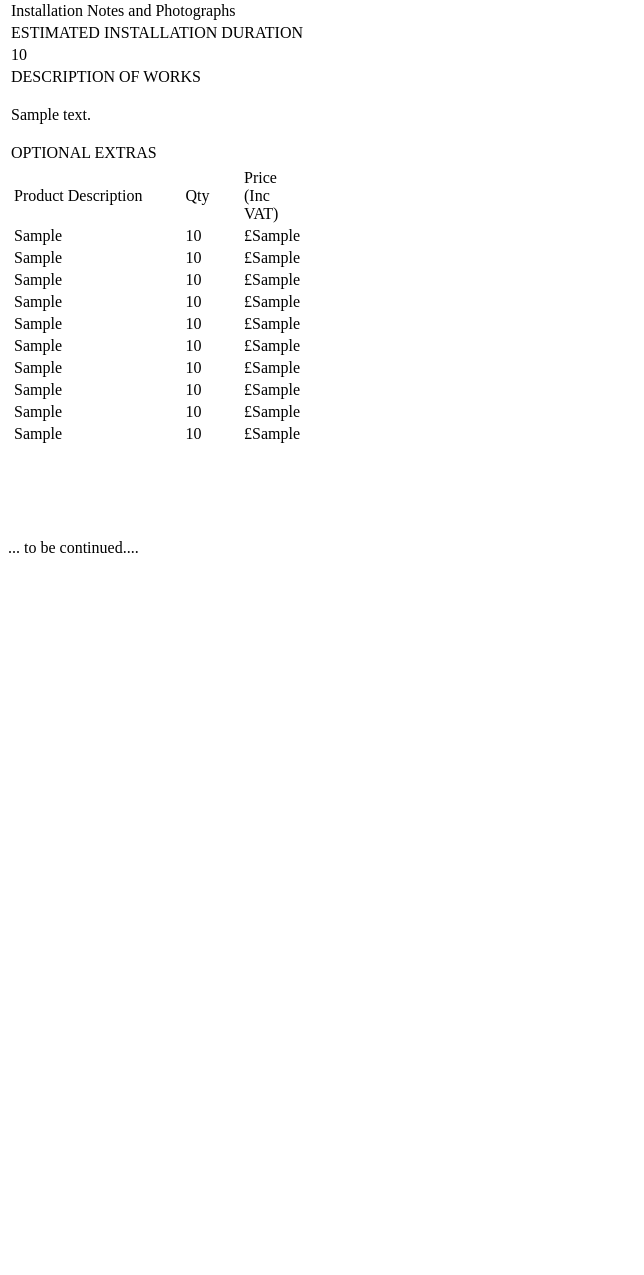
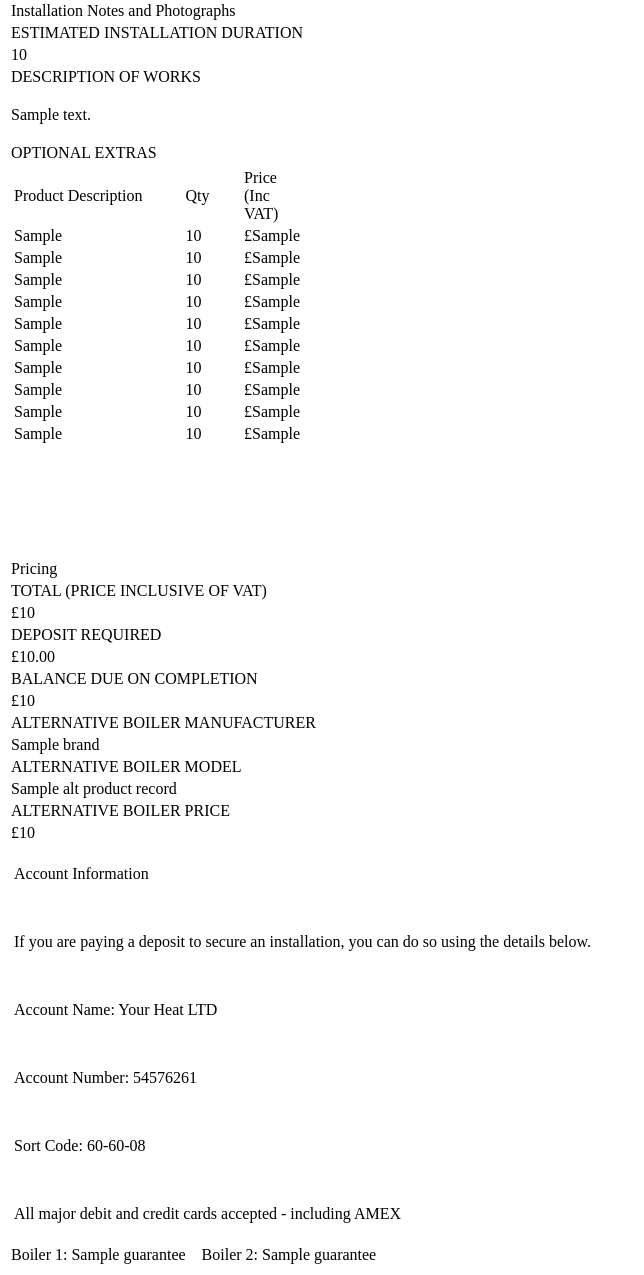
Before and after one commit to owngoal63/qp3, a Django app: template templates/pdf/user_yourheatx/quote_for_pdf.html in a window 1280 px wide. Shown: the part 3761-5036 px from the top of the page, without its empty margins (0-644 px from the left). Before the commit the page ends 4314 px from the top, so only its background shows below. Run offline with Django 3.2, Linux system fonts and the light colour scheme; the template is opened without the code that fills it: most values are stand-ins (such as "Sample title", 1, 10 or a date in 2020); some web fonts are replaced.

Commit message:
YH Final page layout design

```diff
--- a/templates/pdf/user_yourheatx/quote_for_pdf.html
+++ b/templates/pdf/user_yourheatx/quote_for_pdf.html
@@ -886,8 +886,90 @@
         </table>
 
     </div>
-    <br><br><br><br><br>
-    ... to be continued....
+    <!-- End of Page 5 -->
+
+    <div class="break"></div>
+
+    <!-- Page 6 -->
+
+    <div class="page-start"><br><br><br><br><br></div>
+
+    <div class="tech-details">
+        <table>
+            <tr>
+                <td class="tech-title">Pricing</td>
+            </tr>
+            <tr>
+                <td class="tech-attrib">TOTAL (PRICE INCLUSIVE OF VAT)</td>
+            </tr>
+            <tr>
+                <td class="tech-value">£{{product_record.price}}</td>
+            </tr>
+            <tr>
+                <td class="tech-attrib">DEPOSIT REQUIRED</td>
+            </tr>
+            <tr>
+                <td class="tech-value">£{{ form_data.9.deposit_amount|floatformat:2 }}</td>
+            </tr>
+            <tr>
+                <td class="tech-attrib">BALANCE DUE ON COMPLETION</td>
+            </tr>
+            <tr>
+                <td class="tech-value">£{{ form_data.9.ib120_loan_amount }}</td>
+            </tr>
+            {% if alt_product_record %}
+            <tr>
+                <td class="tech-attrib">ALTERNATIVE BOILER MANUFACTURER</td>
+            </tr>
+            <tr>
+                <td class="tech-value">{{alt_product_record.brand}}</td>
+            </tr>
+            <tr>
+                <td class="tech-attrib">ALTERNATIVE BOILER MODEL</td>
+            </tr>
+            <tr>
+                <td class="tech-value">{{alt_product_record.model_name}}</td>
+            </tr>
+            <tr>
+                <td class="tech-attrib">ALTERNATIVE BOILER PRICE</td>
+            </tr>
+            <tr>
+                <td class="tech-value">£{{alt_product_record.price}}</td>
+            </tr>
+            {% endif %}
+            <br>
+            <tr>
+                <td class="tech-value">
+                    <table class="account-information">
+                        <tr>
+                            <td>
+                                <p class="account-header">Account Information</p>
+                                <br>
+                                <p class="account-details">If you are paying a deposit to secure an installation, you can do so using the details below.</p>
+                                <br>
+                                <p class="account-details">Account Name: Your Heat LTD</p>
+                                <br>
+                                <p class="account-details">Account Number: 54576261</p>
+                                <br>
+                                <p class="account-details">Sort Code: 60-60-08</p>
+                                <br>
+                                <p class="account-details">All major debit and credit cards accepted - including AMEX</p>
+
+                            </td>
+                        </tr>
+                    </table>
+                </td>
+            </tr>
+            <tr>
+                <td class="tech-attrib">Boiler 1: {{product_record.guarantee}}
+                    {% if alt_product_record %}
+                        &nbsp;&nbsp;&nbsp;Boiler 2: {{alt_product_record.guarantee}}
+                    {% endif %}
+                </td>
+            </tr>
+
+        </table>
+    </div>
 </body>
 
 </html>
--- a/templates/show_uploaded_files.html
+++ b/templates/show_uploaded_files.html
@@ -11,7 +11,7 @@
         <hr>
         <img src="{{frecord.document.url}}"  height="100" style="border:1px solid grey" ><br>
         Description: {{frecord.description}}   | uploaded on: {{frecord.uploaded_at}}<br>
-        <!-- <p>Image Url: {{frecord.document}}</p> -->
+        Image Url: {{frecord.document}}<br>
         <p>PDF unique ID: <b>frecords.{{forloop.revcounter0}}.document.url</b></p>
 
         {% empty %}
```
Also changed, not shown: static/css/yh.css (+16 -0 lines).
